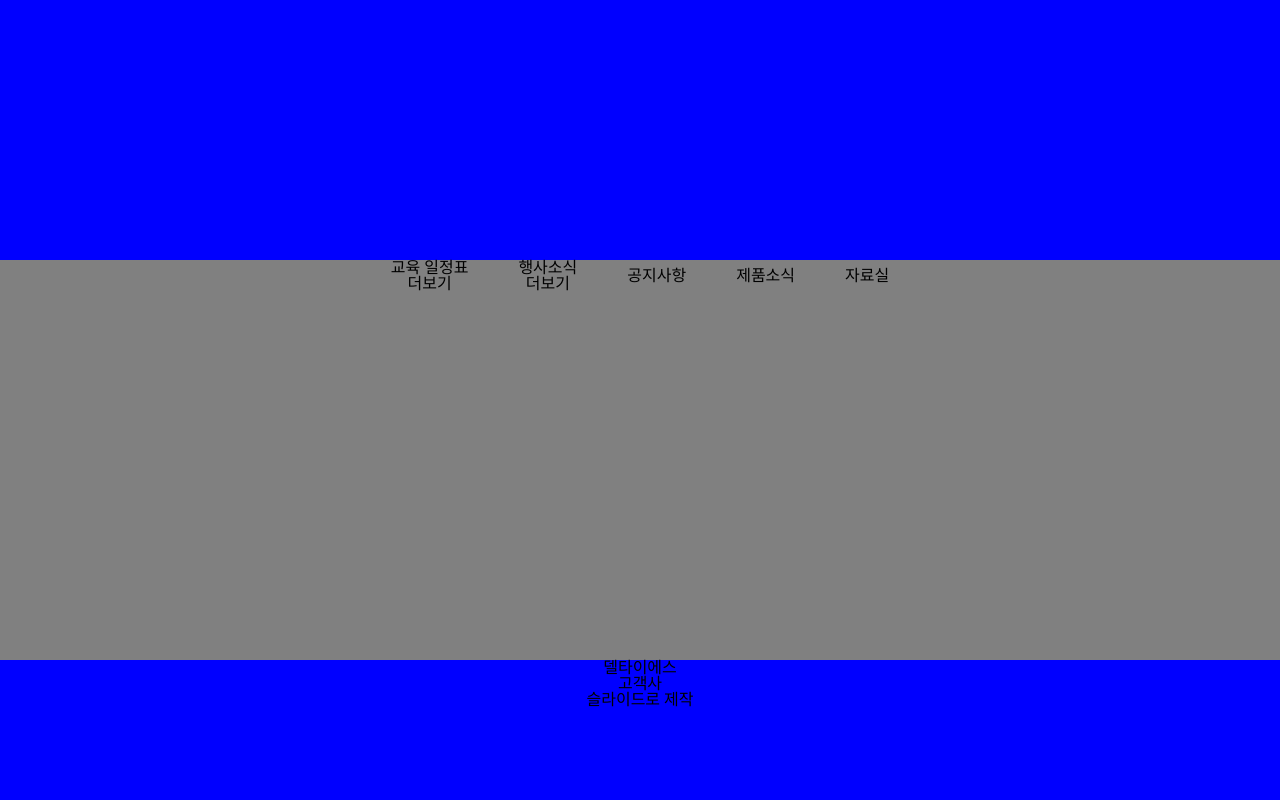
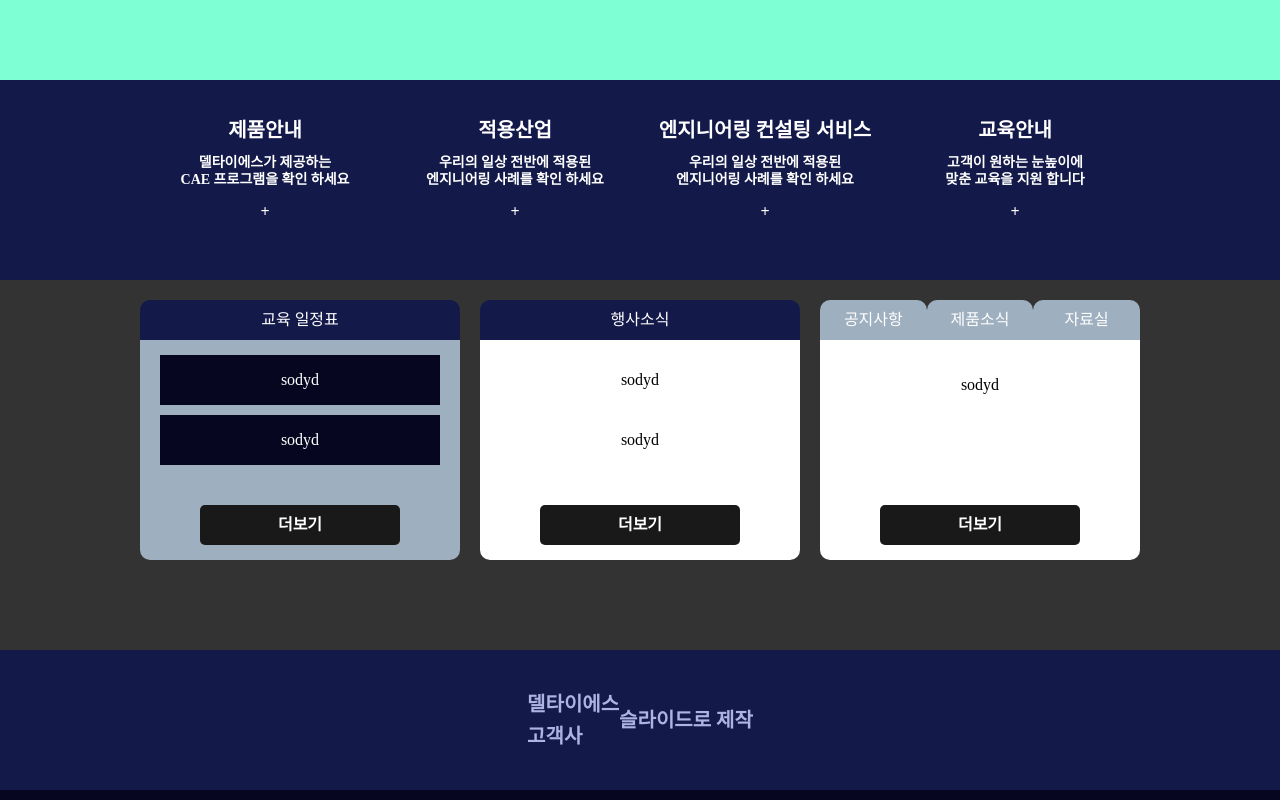
Before and after one commit to DeltaesF/Deltaes-Homepage, a Next.js app: page / in a window 1280 px wide. Shown: the part 540-1340 px from the top of the page. Built offline with nearby package versions, Linux system fonts and the light colour scheme.

Commit message:
Design: 메인페이지 작업 중
이미지 슬라이드 파일 변환 중
나머지 부분 제작 및 틀 완료
고객사 부분 이미지 처리 고민

```diff
--- a/src/app/page.tsx
+++ b/src/app/page.tsx
@@ -1,46 +1,113 @@
+import Link from "next/link";
 import styles from "../app/styles/page.module.css";
 
 export default function Home() {
   return (
     <main className={styles.main}>
       <section className={styles.section}>
-        <div>
+        <div className={styles.imgSlice}>
           <p>슬라이드 이미지</p>
         </div>
-        <div className={styles.article}>
-          <article>제품안내</article>
-          <article>적용산업</article>
-          <article>엔지니어링 컨설팅 서비스</article>
-          <article>교육안내</article>
-        </div>
+        <article className={styles.article}>
+          <div className={styles.f}>
+            <Link href="">
+              <h2>제품안내</h2>
+              <p>
+                델타이에스가 제공하는 <br /> CAE 프로그램을 확인 하세요
+              </p>
+              <span>+</span>
+            </Link>
+          </div>
+          <div className={styles.f}>
+            <Link href="">
+              <h2>적용산업</h2>
+              <p>
+                우리의 일상 전반에 적용된 <br /> 엔지니어링 사례를 확인 하세요
+              </p>
+              <span>+</span>
+            </Link>
+          </div>
+          <div className={styles.f}>
+            <Link href="">
+              <h2>엔지니어링 컨설팅 서비스</h2>
+              <p>
+                우리의 일상 전반에 적용된 <br /> 엔지니어링 사례를 확인 하세요
+              </p>
+              <span>+</span>
+            </Link>
+          </div>
+          <div className={styles.f}>
+            <Link href="">
+              <h2>교육안내</h2>
+              <p>
+                고객이 원하는 눈높이에 <br /> 맞춘 교육을 지원 합니다
+              </p>
+              <span>+</span>
+            </Link>
+          </div>
+        </article>
       </section>
       <section className={styles.section1}>
-        <div className={styles.article1}>
-          <article>
-            <h3>교육 일정표</h3>
-            <div></div>
-            <button>더보기</button>
-          </article>
-          <article>
-            <h3>행사소식</h3>
-            <div></div>
-            <button>더보기</button>
-          </article>
-          <article>
-            <div className={styles.article1}>
-              <button>공지사항</button>
-              <button>제품소식</button>
-              <button>자료실</button>
+        <article className={styles.article1}>
+          <div className={styles.s}>
+            <div className={styles.sHeader}>
+              <h3>교육 일정표</h3>
             </div>
-          </article>
-        </div>
+            <div className={styles.sContainer}>
+              <div className={styles.sContent}>
+                <div className={styles.sContentSub}>sodyd</div>
+                <div className={styles.sContentSub}>sodyd</div>
+              </div>
+              <div className={styles.sFooter}>
+                <button className={styles.sButton}>더보기</button>
+              </div>
+            </div>
+          </div>
+          <div className={styles.s}>
+            <div className={styles.sHeader}>
+              <h3>행사소식</h3>
+            </div>
+            <div className={styles.sContainer2}>
+              <div className={styles.sContent}>
+                <div className={styles.sContentSub2}>sodyd</div>
+                <div className={styles.sContentSub2}>sodyd</div>
+              </div>
+              <div className={styles.sFooter}>
+                <button className={styles.sButton}>더보기</button>
+              </div>
+            </div>
+          </div>
+          <div>
+            <div className={styles.s}>
+              <div className={styles.sHeader2}>
+                <div className={styles.sHeader2Sub}>
+                  <h3>공지사항</h3>
+                </div>
+                <div className={styles.sHeader2Sub}>
+                  <h3>제품소식</h3>
+                </div>
+                <div className={styles.sHeader2Sub}>
+                  <h3>자료실</h3>
+                </div>
+              </div>
+              <div className={styles.sContainer2}>
+                <div className={styles.sContent}>
+                  <div className={styles.sContentSub3}>sodyd</div>
+                </div>
+                <div className={styles.sFooter}>
+                  <button className={styles.sButton}>더보기</button>
+                </div>
+              </div>
+            </div>
+          </div>
+        </article>
       </section>
       <section className={styles.section2}>
-        <article>
-          <div>
+        <article className={styles.article2}>
+          <p>
             델타이에스 <br />
             고객사
-          </div>
+          </p>
           <div>슬라이드로 제작</div>
         </article>
       </section>
--- a/src/app/styles/page.module.css
+++ b/src/app/styles/page.module.css
@@ -6,23 +6,57 @@
 }
 
 .section {
-  background-color: blue;
+  background-color: rgb(19, 26, 74);
   width: 100vw;
-  height: 550px;
+  height: 570px;
   text-align: center;
 }
 
+.imgSlice {
+  width: 100vw;
+  height: 370px;
+  background-color: aquamarine;
+}
+
 .article {
+  width: 1000px;
   display: flex;
   align-items: center;
   justify-content: center;
-  gap: 50px;
+  margin: 0 auto;
+}
+
+.f {
+  width: 250px;
+  height: 180px;
+  color: white;
+  display: flex;
+  flex-direction: column;
+  align-items: center;
+  justify-content: center;
+}
+.f:hover {
+  background-color: rgb(19, 143, 143);
+}
+.f h2 {
+  font-size: 20px;
+  font-weight: bold;
+  margin-bottom: 15px;
+}
+.f p {
+  font-size: 14px;
+  font-weight: bold;
+  line-height: 1.2;
+  margin-bottom: 15px;
+}
+.f span {
+  font-weight: bold;
 }
 
 .section1 {
-  background-color: gray;
+  background-color: #333333;
   width: 100vw;
-  height: 400px;
+  height: 370px;
   text-align: center;
 }
 
@@ -30,12 +64,112 @@
   display: flex;
   align-items: center;
   justify-content: center;
-  gap: 50px;
+  gap: 20px;
+  margin-top: 20px;
+}
+
+.s {
+  width: 320px;
+  height: 250px;
+  color: white;
+}
+.sHeader {
+  width: 320px;
+  height: 40px;
+  background-color: rgb(19, 26, 74);
+  border-radius: 10px 10px 0 0;
+  display: flex;
+  align-items: center;
+  justify-content: center;
+}
+.sContainer {
+  width: 320px;
+  height: 220px;
+  background-color: #9eafbf;
+  border-radius: 0 0 10px 10px;
+  padding-top: 15px;
+}
+.sContainer2 {
+  width: 320px;
+  height: 220px;
+  background-color: white;
+  border-radius: 0 0 10px 10px;
+  padding-top: 15px;
+}
+.sContent {
+  width: 280px;
+  height: 150px;
+  margin: 0 auto;
+}
+.sContentSub {
+  width: 280px;
+  height: 50px;
+  background-color: #060621;
+  margin-bottom: 10px;
+  display: flex;
+  align-items: center;
+  justify-content: center;
+}
+.sContentSub2 {
+  width: 280px;
+  height: 50px;
+  margin-bottom: 10px;
+  display: flex;
+  align-items: center;
+  justify-content: center;
+  color: black;
+}
+.sButton {
+  width: 200px;
+  height: 40px;
+  background-color: #191919;
+  font-weight: bold;
+  border-radius: 5px;
+}
+.sHeader2 {
+  display: flex;
+  width: 320px;
+  height: 40px;
+  align-items: center;
+  justify-content: center;
+}
+.sHeader2Sub {
+  width: 107px;
+  height: 40px;
+  background-color: #9eafbf;
+  display: flex;
+  align-items: center;
+  justify-content: center;
+  border-radius: 10px 10px 0 0;
+}
+.sHeader2Sub:hover {
+  background-color: rgb(19, 26, 74);
+}
+.sContentSub3 {
+  width: 280px;
+  height: 60px;
+  margin-bottom: 10px;
+  display: flex;
+  align-items: center;
+  justify-content: center;
+  color: black;
 }
 
 .section2 {
-  background-color: blue;
+  background-color: rgb(19, 26, 74);
   width: 100vw;
   height: 140px;
-  text-align: center;
+  color: #adb4e3;
+  display: flex;
+  align-items: center;
+  justify-content: center;
 }
+
+.article2 {
+  font-size: 20px;
+  font-weight: bold;
+  display: flex;
+  align-items: center;
+  justify-content: center;
+  line-height: 1.6;
+}
```
